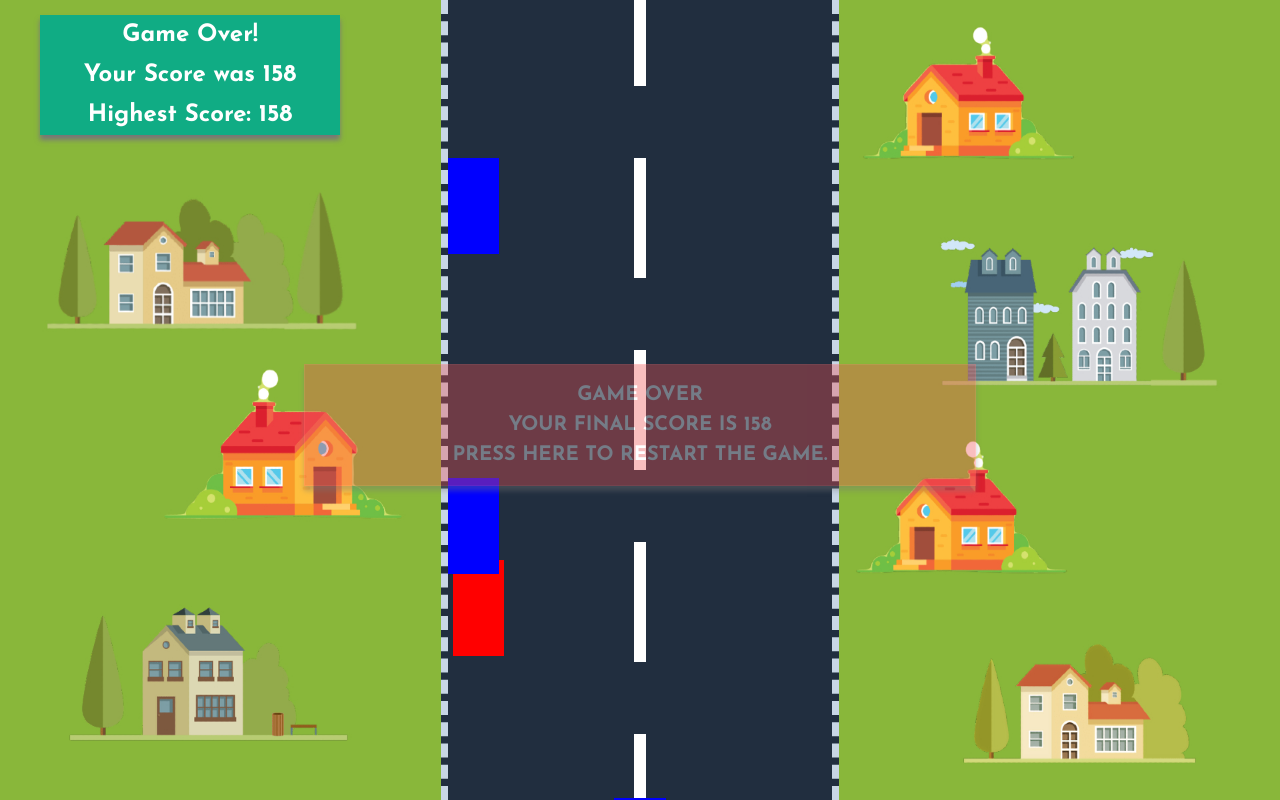
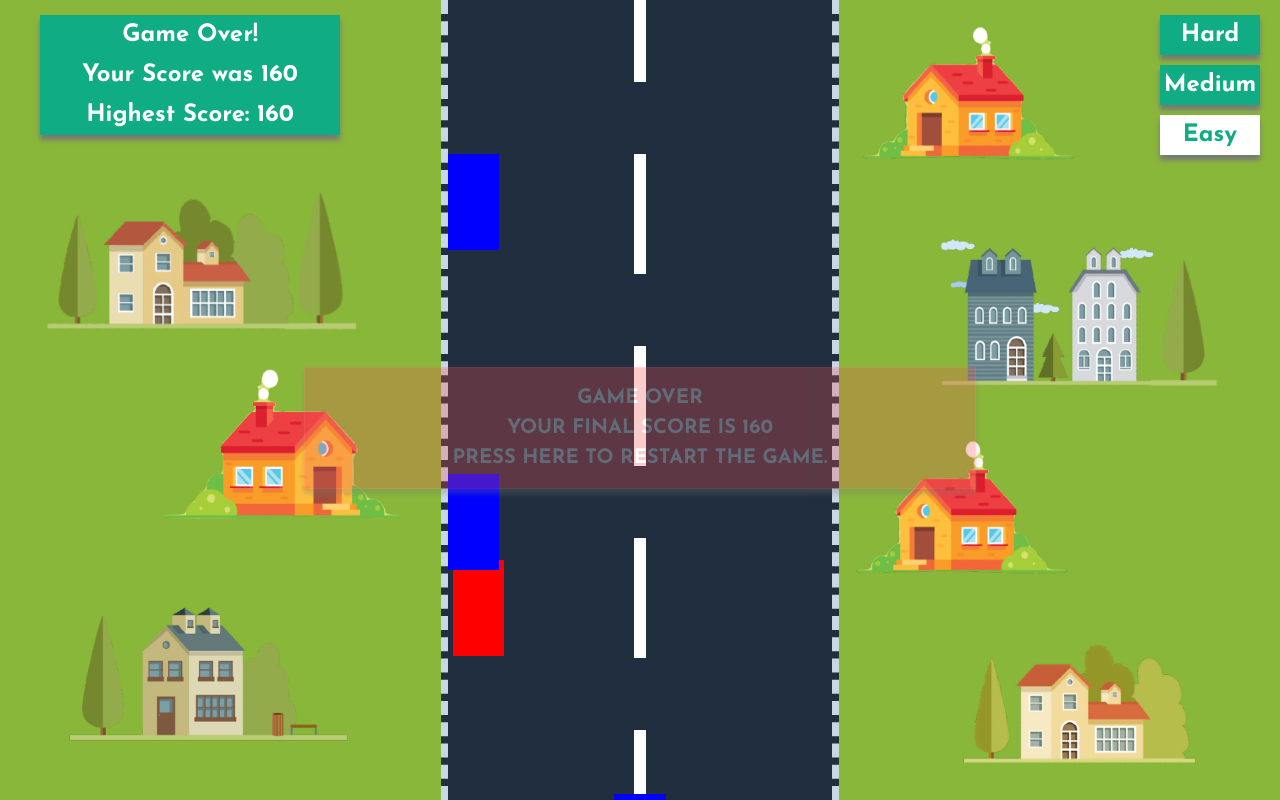
Before and after one commit to seriouspoop/JavaScript-Car-Race, a plain HTML site: page main.htm in a window 1280 px wide. Both pictures are taken after a click on the element 640 px from the left and 400 px from the top of the page. Drawn offline with Linux system fonts and the light colour scheme.

Commit message:
Added Game Modes

```diff
--- a/app.js
+++ b/app.js
@@ -1,10 +1,13 @@
 const startScreen = document.querySelector('.startScreen');
 const gameArea = document.querySelector('.gameArea');
 const score = document.querySelector('.score');
+const modeDiv = document.querySelector('.modeDiv');
+const gameMode = document.querySelectorAll('.gameMode');
 
 
 player = {speed:5}
 keys = {ArrowUp:false, ArrowDown:false, ArrowRight:false, ArrowLeft:false}
+mode = {Hard:false, Medium:false, Easy:true}
 
 document.addEventListener("keydown", (e)=>{
     e.preventDefault();
@@ -14,6 +17,18 @@ document.addEventListener("keyup", (e)=>{
     e.preventDefault();
     keys[e.key] = false;
 })
+
+function modeChange(){
+    gameMode.forEach(elem=>{
+        elem.classList.remove('activated')
+    })
+    this.classList.add('activated');
+    ['Hard', 'Medium', 'Easy'].forEach(elem=>{
+        mode[elem] = false;
+    });
+    mode[this.innerText] = true;
+    console.log(mode);
+}
 
 const animLines = () =>{
     let lines = document.querySelectorAll(".lines");
@@ -43,6 +58,7 @@ const endGame = () =>{
     player.speed = 5;
     startScreen.innerHTML = `Game Over <br> Your Final Score is ${player.score} <br> press here to restart the game.`
     startScreen.classList.remove('hide');
+    modeDiv.classList.remove('hide');
     if(player.score>highscores){
         highscores[0]=player.score
     }
@@ -88,7 +104,14 @@ const gamePlay = () =>{
         console.log(dimensions, cardem);
         window.requestAnimationFrame(gamePlay);
         player.score++;
-        player.speed += 0.001;
+        console.log(player.speed);
+        if(mode.Hard){
+            player.speed += 0.01;
+        }else if(mode.Medium){
+            player.speed += 0.001;
+        }else if(mode.Easy){
+            player.speed += 0;
+        }
         if(highscores[0]==0){
             score.innerHTML = `Score: ${player.score-1}`
         }else{
@@ -105,6 +128,7 @@ const gamePlay = () =>{
 
 const start = () =>{
     startScreen.classList.add('hide');
+    modeDiv.classList.add('hide')
     gameArea.innerHTML = "";
     player.start = true;
     player.score = 0;
@@ -133,3 +157,6 @@ const start = () =>{
 }
 
 startScreen.addEventListener("click", start);
+gameMode.forEach(elem=>{
+    elem.addEventListener("click", modeChange);
+});
--- a/main.htm
+++ b/main.htm
@@ -11,6 +11,11 @@
 <body>
     <div class="carGame">
         <div class="score"></div>
+        <div class="modeDiv">
+            <div class="gameMode Hard">Hard</div>
+            <div class="gameMode Medium">Medium</div>
+            <div class="gameMode Easy activated">Easy</div>
+        </div>
         <div class="startScreen"><p>press here to start <br> arrow keys to move <br> if you hit another car you loose.</p></div>
         <div class="gameArea"></div>
     </div>
--- a/style.css
+++ b/style.css
@@ -86,3 +86,31 @@
     font-size: 1.5em;
     box-shadow: 0 5px 5px #777;
 }
+
+.modeDiv{
+    position: absolute;
+    float: right;
+    right: 20px;
+    top: 15px;
+    width: 100px;
+    line-height: 40px;
+    text-align: center;
+    color: white;
+    font-size: 1.5em;
+}
+
+.gameMode{
+    background: #10ac84;
+    margin-bottom: 10px;
+    line-height: 40px;
+    text-align: center;
+    color: white;
+    box-shadow: 0 5px 5px #777;
+    cursor: pointer;
+}
+
+.activated{
+    transition: all 0.5s ease;
+    color: #10ac84;
+    background: #fff;
+}
```
